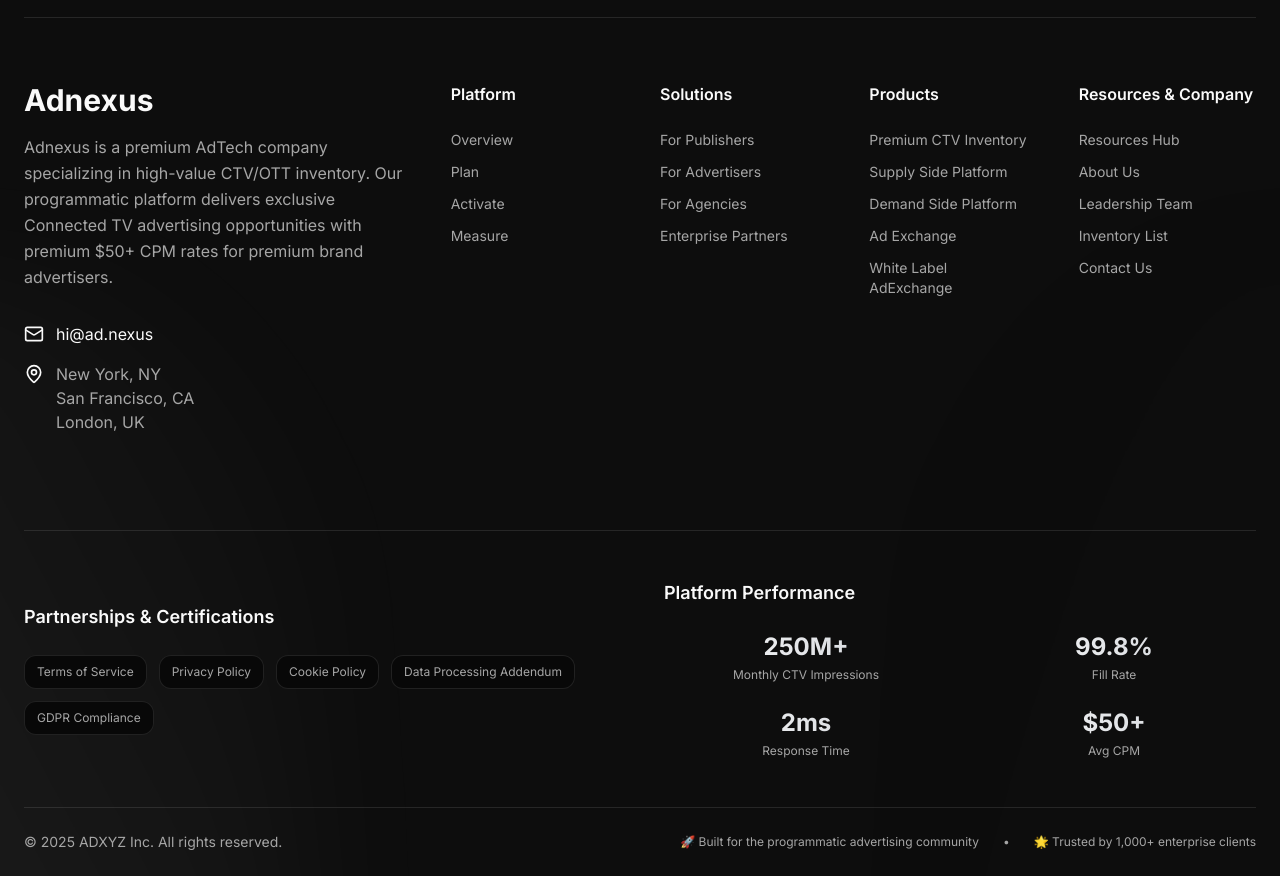
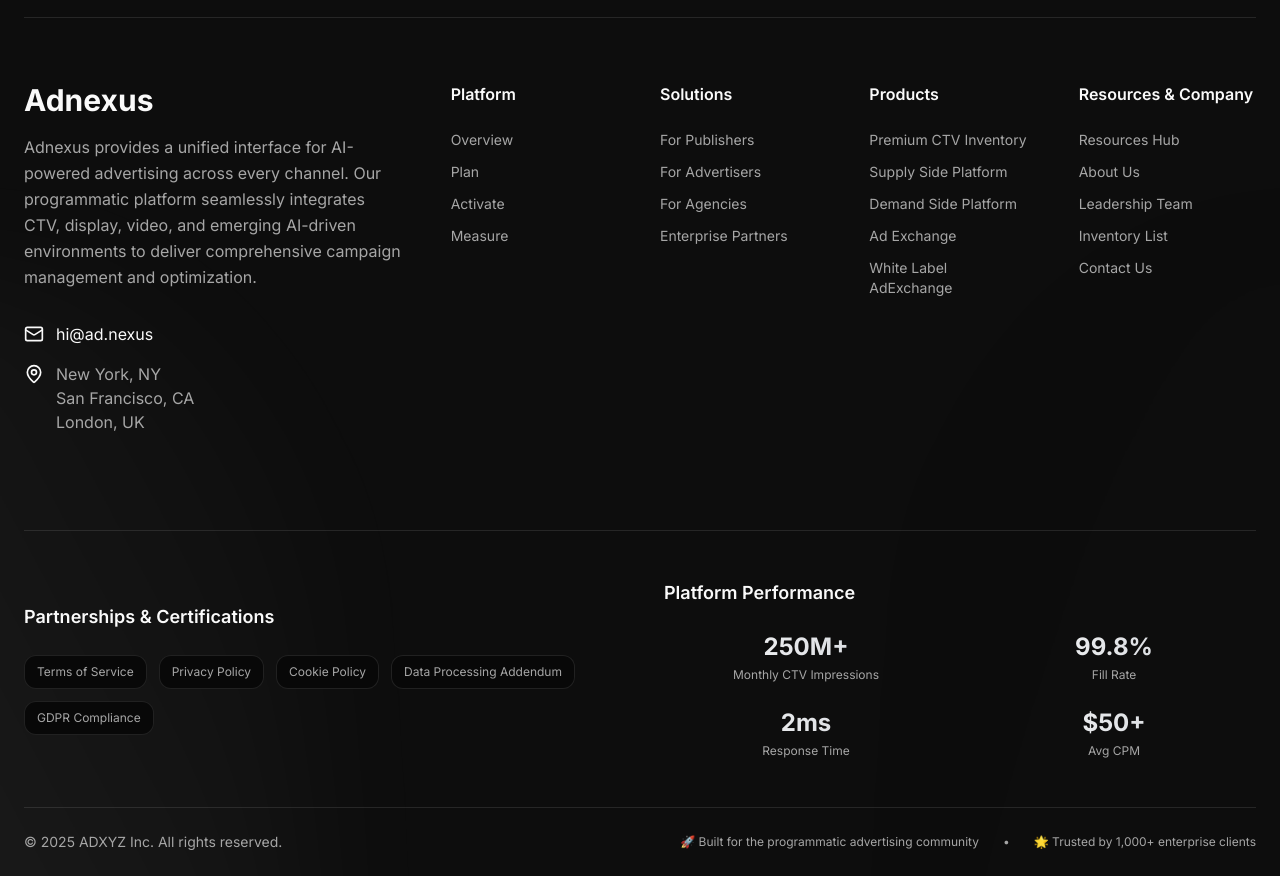
Before and after one commit to adnexusinc/web, a React (Vite) app: page /adx in a window 1280 px wide. Shown: the part 3040-3916 px from the top of the page. Built offline with nearby package versions, Linux system fonts and the light colour scheme.

Commit message:
Update company description
Rewrite company description to focus on unified interface for AI advertising across every channel, removing specific pricing and claims.

```diff
--- a/src/components/sections/Footer.tsx
+++ b/src/components/sections/Footer.tsx
@@ -148,9 +148,9 @@ export const Footer = () => {
               <div className="mb-8">
                 <h3 className="text-3xl font-bold text-gradient mb-4">Adnexus</h3>
                 <p className="text-muted-foreground leading-relaxed mb-6">
-                  Adnexus is a premium AdTech company specializing in high-value CTV/OTT inventory.
-                  Our programmatic platform delivers exclusive Connected TV advertising opportunities
-                  with premium $50+ CPM rates for premium brand advertisers.
+                  Adnexus provides a unified interface for AI-powered advertising across every channel.
+                  Our programmatic platform seamlessly integrates CTV, display, video, and emerging AI-driven
+                  environments to deliver comprehensive campaign management and optimization.
                 </p>
               </div>
 
```
